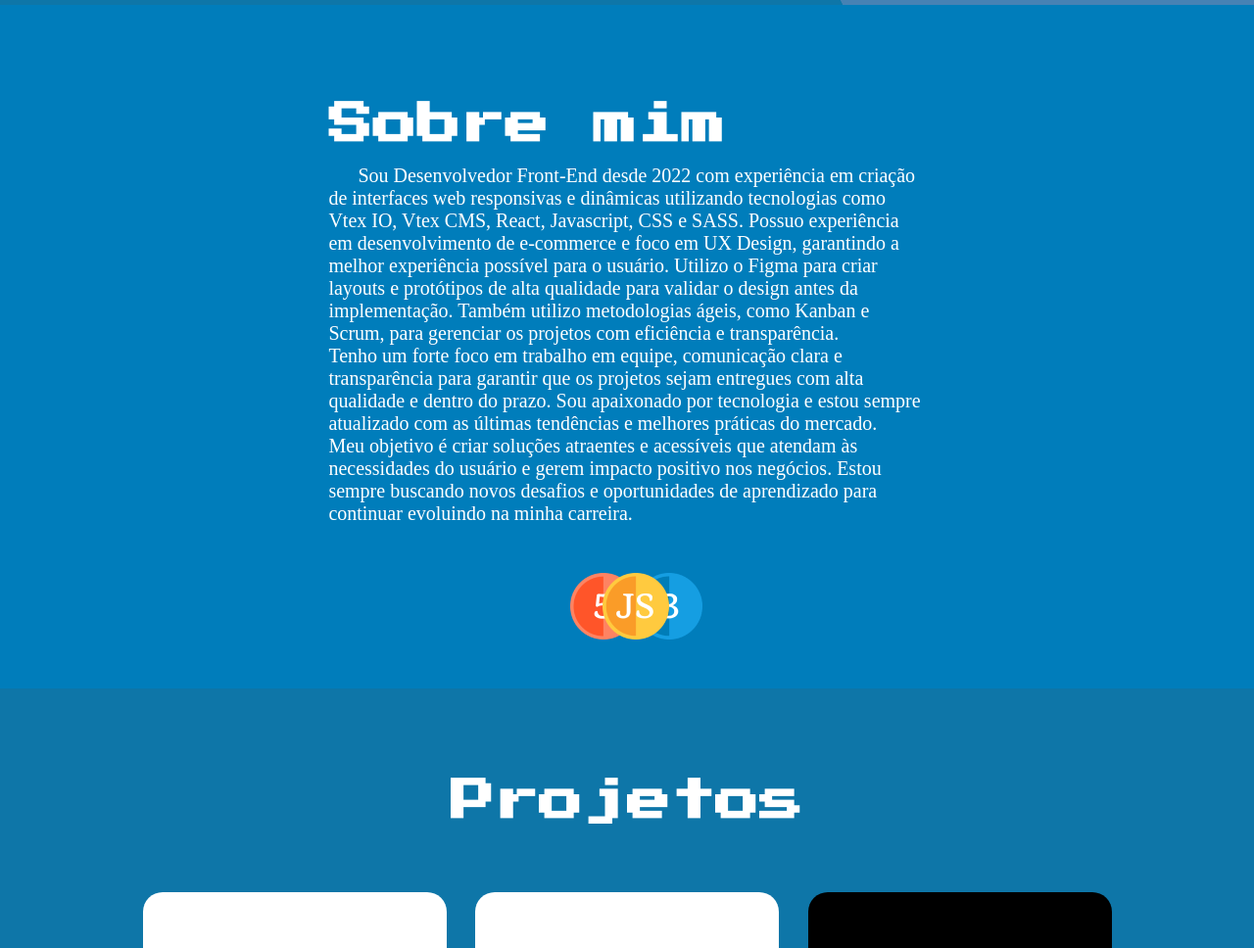
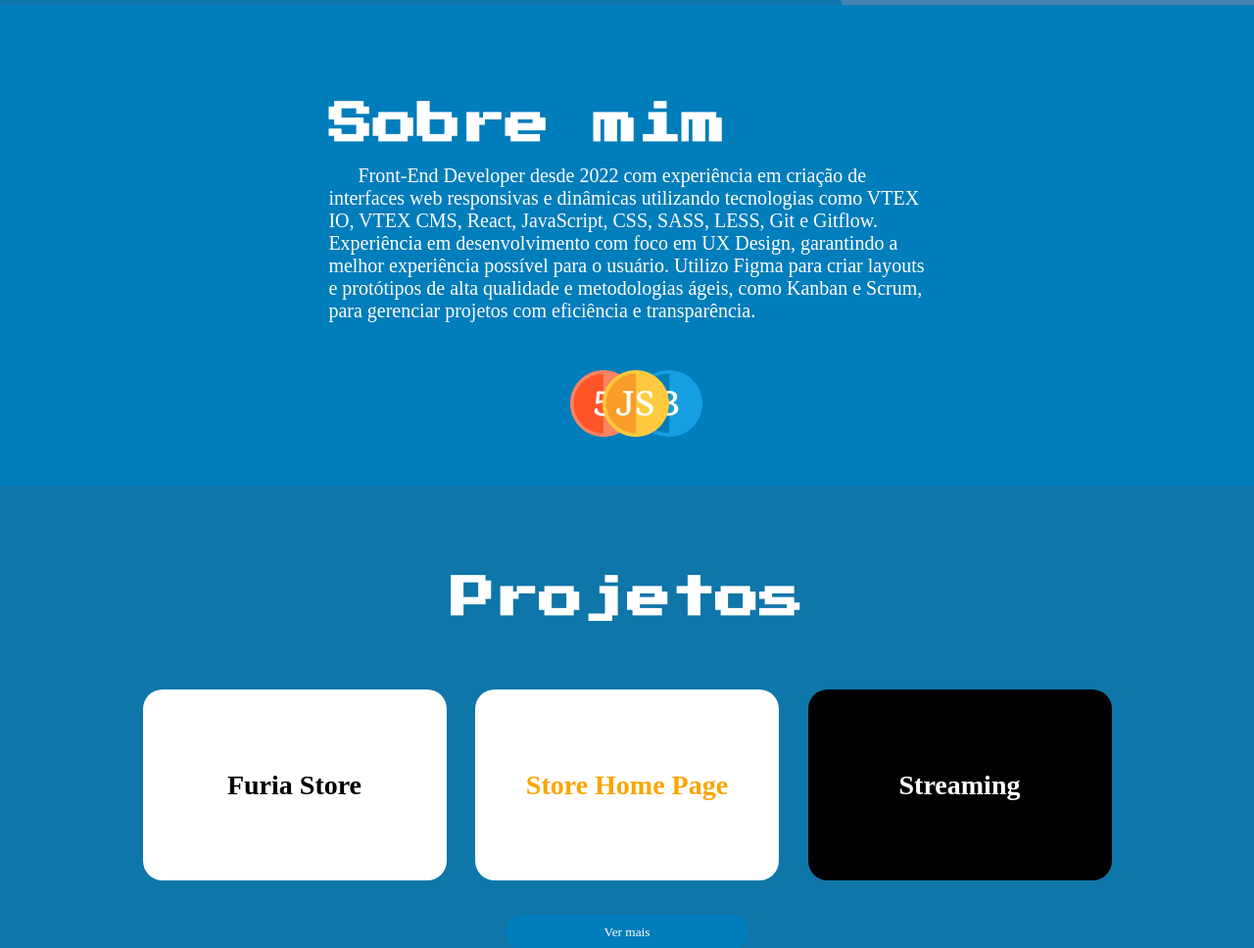
Before and after one commit to Andregr99/Andregr99.github.io, a plain HTML site: page index.html in a window 1280 px wide. Shown: the part 795-1763 px from the top of the page at 98% size. Drawn offline with nearby package versions, Linux system fonts and the light colour scheme; a web font is replaced by a local one.

Commit message:
mudança de texto

```diff
--- a/index.html
+++ b/index.html
@@ -81,27 +81,7 @@
                             <h2>Sobre mim</h2>
                             <br />
                             <p>
-                                Sou Desenvolvedor Front-End desde 2022 com experiência em criação de interfaces web
-                                responsivas e dinâmicas utilizando tecnologias como Vtex IO, Vtex CMS, React, Javascript, CSS e
-                                SASS. Possuo experiência em desenvolvimento de e-commerce e foco em UX Design,
-                                garantindo a
-                                melhor experiência possível para o usuário. Utilizo o Figma para criar layouts e
-                                protótipos
-                                de alta qualidade para validar o design antes da implementação. Também utilizo
-                                metodologias
-                                ágeis, como Kanban e Scrum, para gerenciar os projetos com eficiência e transparência.
-                                <br>
-                                Tenho um forte foco em trabalho em equipe, comunicação clara e transparência para
-                                garantir
-                                que os projetos sejam entregues com alta qualidade e dentro do prazo. Sou apaixonado por
-                                tecnologia e estou sempre atualizado com as últimas tendências e melhores práticas do
-                                mercado.
-                                <br />
-                                Meu objetivo é criar soluções atraentes e acessíveis que atendam às necessidades do
-                                usuário
-                                e gerem impacto positivo nos negócios. Estou sempre buscando novos desafios e
-                                oportunidades
-                                de aprendizado para continuar evoluindo na minha carreira.
+                                Front-End Developer desde 2022 com experiência em criação de interfaces web responsivas e dinâmicas utilizando tecnologias como VTEX IO, VTEX CMS, React, JavaScript, CSS, SASS, LESS, Git e Gitflow. Experiência em desenvolvimento com foco em UX Design, garantindo a melhor experiência possível para o usuário. Utilizo Figma para criar layouts e protótipos de alta qualidade e metodologias ágeis, como Kanban e Scrum, para gerenciar projetos com eficiência e transparência.
                             </p>
                         </div>
                         <div class="avatar">
```
